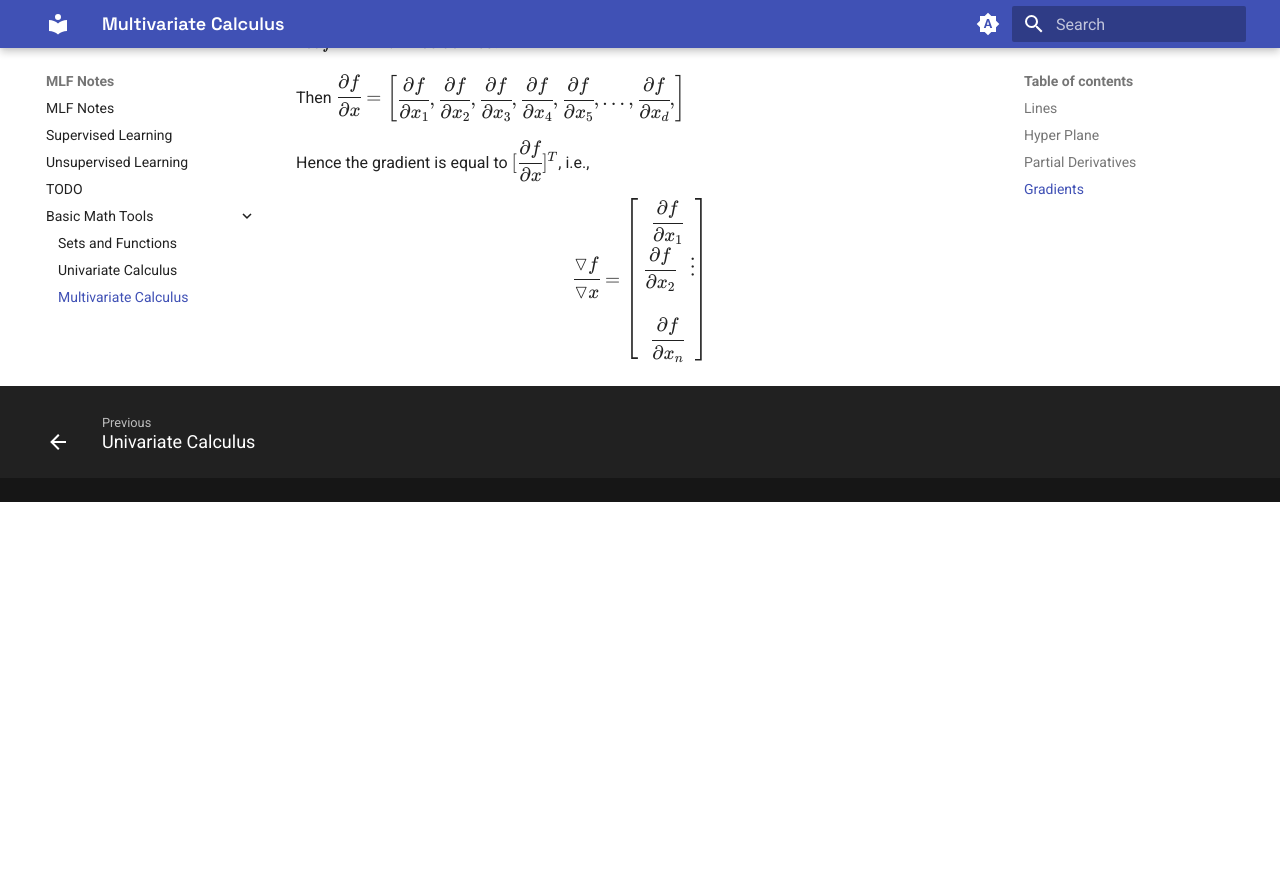
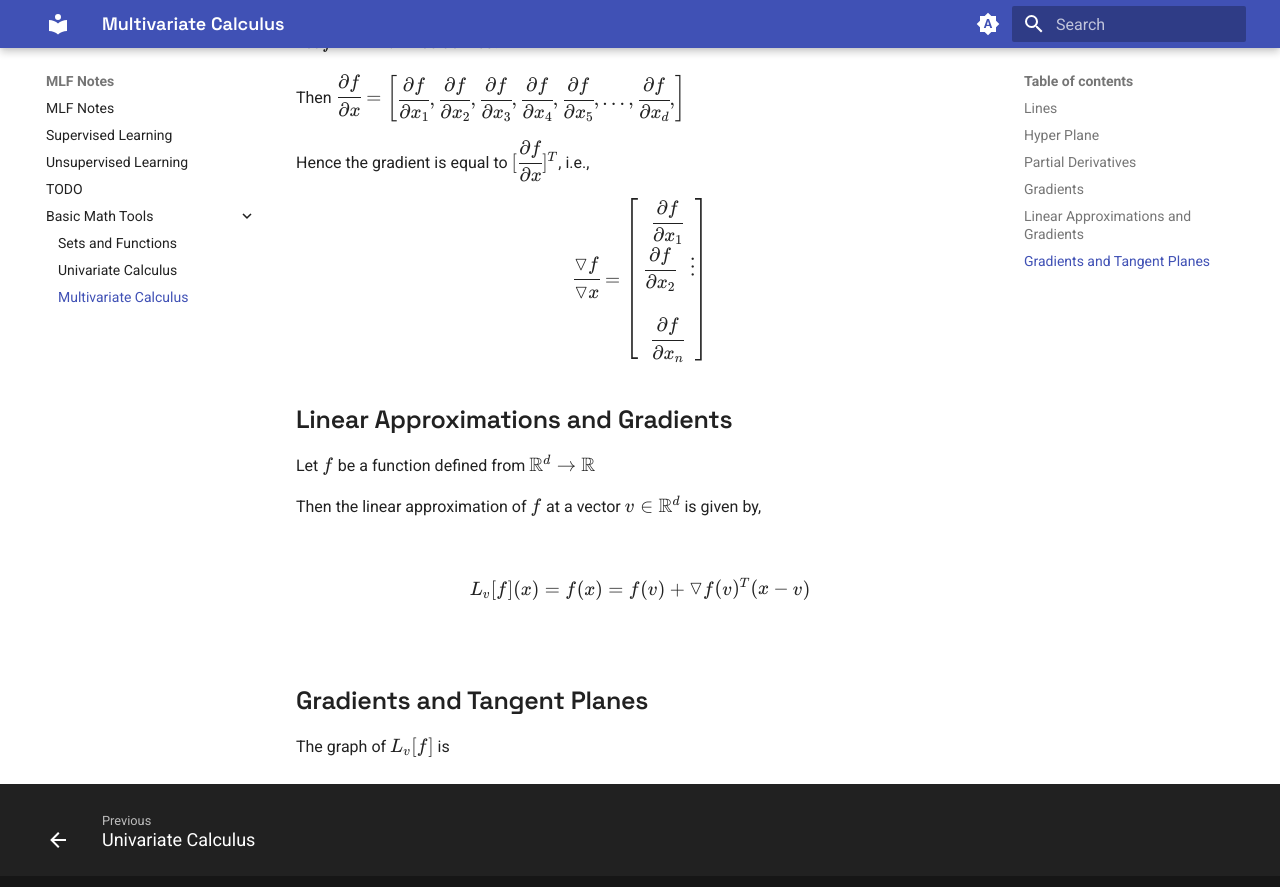
Before and after one commit to harshshah-codes/MLF-Notes, an MkDocs documentation site: the page built from docs/Basic Math Tools/03 Multivariate Calculus.md, in a window 1280 px wide and 900 px high, scrolled down 1281 px. Shown: the top 887 px of the window. Built offline with MkDocs 1.6.1 and Material for MkDocs 9.7.7, drawn with Linux system fonts in a browser that asks for light colours; before the commit the page ends 1783 px from its top, so only the background shows below that; some of the changed text lies outside the part shown.

Commit message:
Added gradients and Linear Approximation

```diff
--- a/docs/Basic Math Tools/03 Multivariate Calculus.md
+++ b/docs/Basic Math Tools/03 Multivariate Calculus.md
@@ -9,15 +9,15 @@ Let a function $f$ be defined as $f:\R^d\to\R$. This will be used to refernce ea
 
 ## Hyper Plane
 - A hyperplane of $d-1$ dimensions $\subseteq R^d$.
-- A hyperplane perpendicular to a vector $w\in\R^d$ with a value $b\in\R$ is given by $\{x\in\R^d:w^Tx=b\} = \{x\in\R^d:\sum_{i=1}^dw_ix_i=b\} $
+- A hyperplane perpendicular to a vector $w\in\R^d$ with a value $b\in\R$ is given by $\{x\in\R^d:w^Tx=b\} = \{x\in\R^d:\sum_{i=1}^dw_ix_i=b\}$
 
 ## Partial Derivatives
 The partial derivative of $f$ is defined as the derivative of $f$ with respect to one of the variables, keeping the other variables constant, i.e.,
 
 $$
 \cfrac{\partial f}{\partial x_i}(v) = lim_{\alpha\to{0}}\cfrac{f(v+\alpha e_i)-f(v)}{\alpha}
-$$.
-Here $e_i$ is the $i^{th}$ unit vector in $\R^d$.
+$$
+Here $e_i$ is the $i^{th}$ unit vector in $\R^d$
 
 Let $f:\R^d\to\R$ and $f=1x_1+2x_2+\dots nx_n$
 
@@ -48,3 +48,15 @@ $$
 \cfrac{\partial f}{\partial x_n}
 \end{bmatrix}
 $$
+
+## Linear Approximations and Gradients
+Let $f$ be a function defined from $\R^d\to\R$
+
+Then the linear approximation of $f$ at a vector $v\in\R^d$ is given by,
+
+$$
+L_v[f](x)= f(x) = f(v) + \triangledown f(v)^T(x-v)
+$$
+
+## Gradients and Tangent Planes
+The graph of $L_v[f]$ is
```
